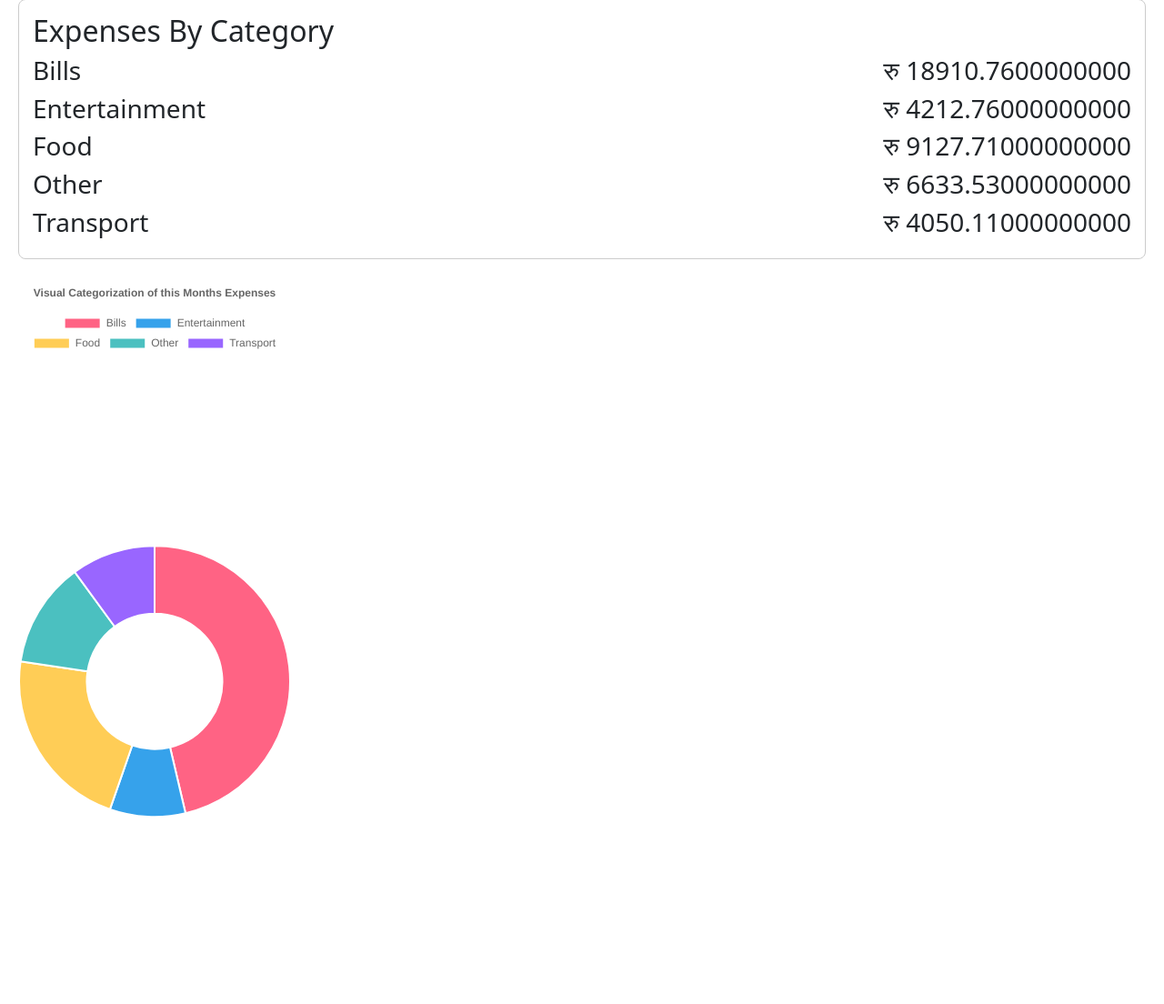
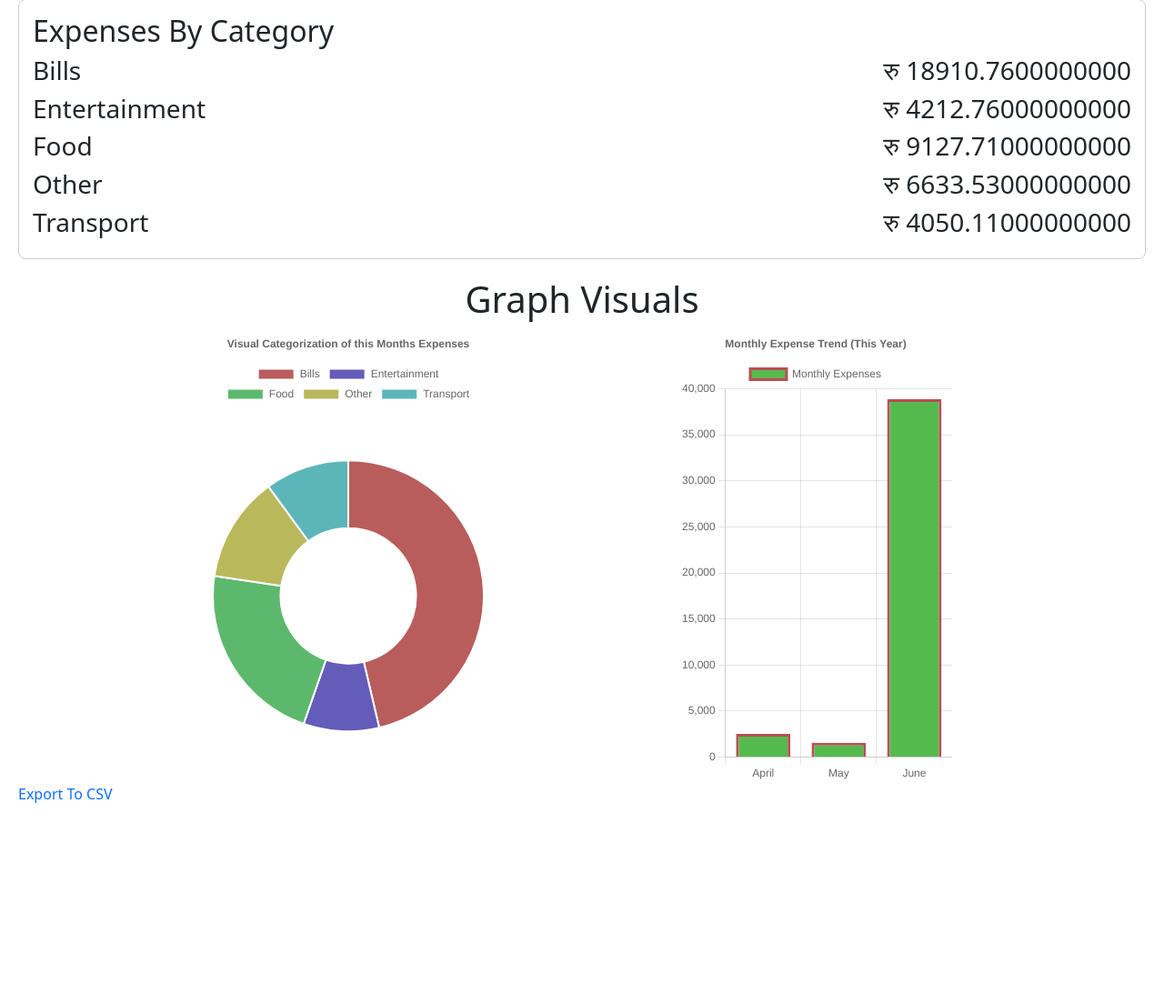
Before and after one commit to XxSamridhaxX/Expenses-Tracker-Django-, a Django app: page /expense/dashboard/ in a window 1280 px wide. Shown: the part 1384-2488 px from the top of the page at 91% size. After the commit the page ends 2267 px from the top, so only its background shows below. Run offline with Django 5.2, Linux system fonts and the light colour scheme; a user stored in the database is signed in; data comes from the database, SQL or seed files in the repository.

Commit message:
Completed all the chart, added export to CSV functionality( needs refreshment )

```diff
--- a/expenses/templates/expenses/dashboard.html
+++ b/expenses/templates/expenses/dashboard.html
@@ -42,12 +42,21 @@
     <!-- Charts -->
     {{ category_labels|json_script:"category-labels" }}
     {{ category_totals|json_script:"category-totals" }}
+    {{ month_labels|json_script:"month_labels" }}
+    {{ month_totals|json_script:"month_totals" }}
 
-    <canvas id="donutChart" width="auto" height="800px"></canvas>
+    <div>
+      <h1 style="text-align: center;">Graph Visuals</h1>
+      <div style="display:flex; flex-direction: row; justify-content: space-evenly;">
+
+        <canvas id="donutChart" width="auto" height="500px" style="margin: none;"></canvas>
+        <canvas id="barChart" width="auto" height="500px"></canvas>
+      </div>
+
+    </div>
 
 
-
-
+<a href="{% url 'export' %}" style="text-decoration: none;">Export To CSV</a>
 </div>
 
 
@@ -56,8 +65,11 @@
 <script>
    const categoryLabels = JSON.parse(document.getElementById('category-labels').textContent);
     const categoryTotals = JSON.parse(document.getElementById('category-totals').textContent);
+  const monthLabels = JSON.parse(document.getElementById('month_labels').textContent);
+  const monthTotals = JSON.parse(document.getElementById('month_totals').textContent);
 
-    const ctx = document.getElementById('donutChart').getContext('2d');
+  // For donut chart
+  const ctx = document.getElementById('donutChart').getContext('2d');
 
     const data = {
       labels: categoryLabels,
@@ -65,12 +77,12 @@
         label: 'Expense',
         data: categoryTotals,
         backgroundColor: [
-    'rgb(255, 99, 132)',
-    'rgb(54, 162, 235)',
-    'rgb(255, 205, 86)',
-    'rgb(75, 192, 192)',
-    'rgb(153, 102, 255)',
-    'rgb(255, 159, 64)'
+    '#B95C5C',
+    '#635CB9',
+    '#5CB96C',
+    '#B9B95C',
+    '#5CB6B9',
+    '#5CB6B9'
 ],
         hoverOffset: 4
       }]
@@ -80,7 +92,16 @@
       type: 'doughnut',
       data: data,
       options: {
+        cutout: '50%',
         responsive: false,
+        layout: {
+      padding: {
+        // top: 50,
+        // bottom: 50,
+        // left: 50,
+        // right: 50,
+      }
+    },
         plugins: {
           legend: {
             position: 'top',
@@ -94,6 +115,41 @@
     };
 
     new Chart(ctx, config);
+
+
+    const barCtx = document.getElementById('barChart').getContext('2d');
+
+    new Chart(barCtx, {
+        type: 'bar',
+        data: {
+            labels: monthLabels,
+            datasets: [{
+                label: 'Monthly Expenses',
+                data: monthTotals,
+                backgroundColor: '#55BA4E',
+                borderColor: '#BA4E55',
+                borderWidth: 3
+            }]
+        },
+        options: {
+            responsive: false,
+            scales: {
+                y: {
+                    beginAtZero: true
+                }
+            },
+            plugins: {
+                legend: {
+                    display: true
+                },
+                title: {
+                    display: true,
+                    text: 'Monthly Expense Trend (This Year)'
+                }
+            }
+        }
+    });
+
   </script>
 
 
--- a/expenses/urls.py
+++ b/expenses/urls.py
@@ -21,4 +21,7 @@ urlpatterns = [
 
     # For delete
     path('delete/<int:pk>/',views.delete,name='delete'),
+
+    # Export to csv
+    path('export/',views.export_csv,name='export'),
 ]
--- a/expenses/views.py
+++ b/expenses/views.py
@@ -164,3 +164,22 @@ def delete(request,pk):
     expense.delete()
     messages.success(request,"Successfully deleted the expense item")
     return redirect('expense_list')
+
+
+
+import csv
+def export_csv(request):
+    # To import all the data related to the user
+    user_expense=Expense.objects.filter(user=request.user)
+
+    response = HttpResponse(
+        content_type="text/csv",
+        headers= {"Content-Disposition": 'attachment; filename="{request.username}_expense_details.csv"'}
+    )
+
+    writer= csv.writer(response)
+    writer.writerow(["title",'amount','category','date'])
+    expense_fields = user_expense.values_list("title",'amount','category','date')
+    for expense in expense_fields:
+        writer.writerow(expense)
+    return response
```
